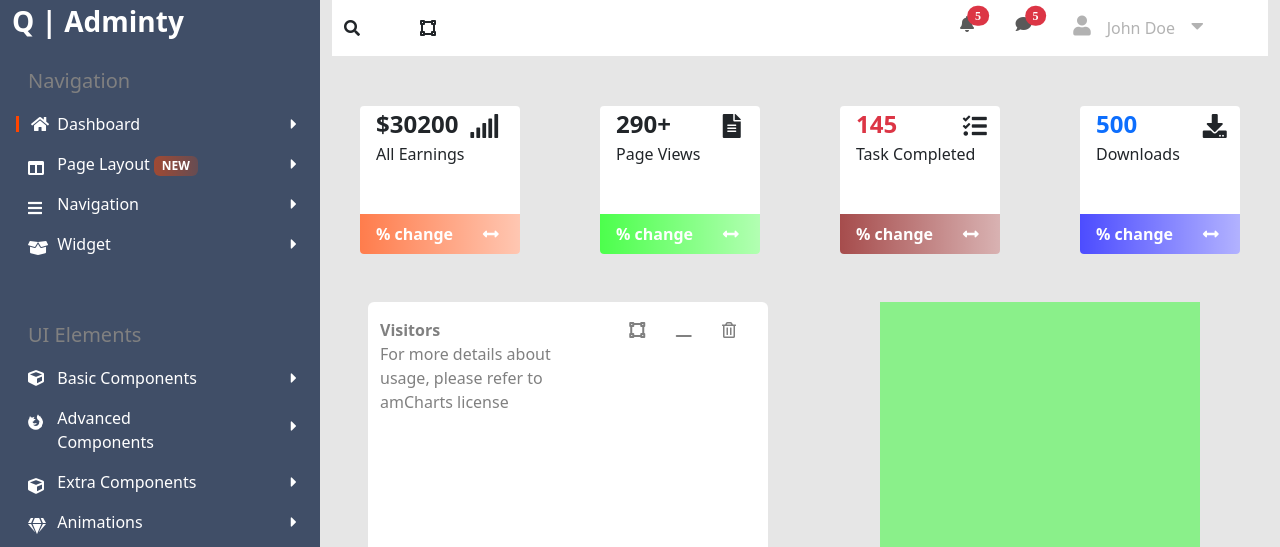
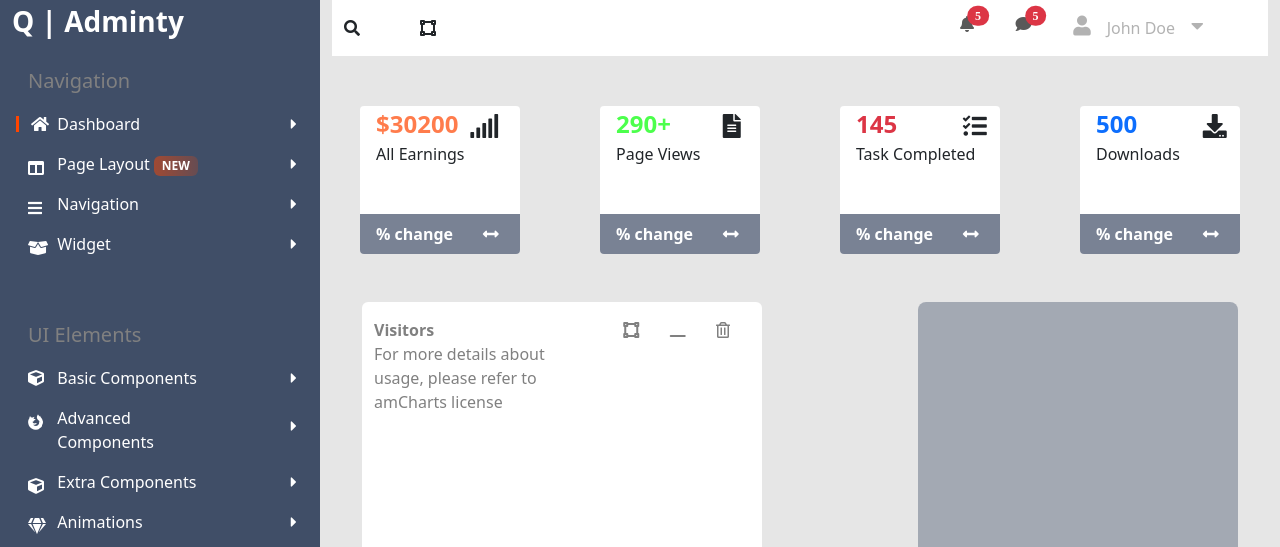
Before and after one commit to Emediong-Etuk/Q-Adminty-Dashboard, a plain HTML site: page index.html in a window 1280 px wide. Shown: the top 547 px of the page. Drawn offline with nearby package versions, Linux system fonts and the light colour scheme.

Commit message:
Changes to dashboard color and margins

```diff
--- a/index.css
+++ b/index.css
@@ -4,6 +4,10 @@
 
 .grey{
     color: grey;
+}
+
+.green{
+    color: rgba(0,255,0,0.7);
 }
 
 .orange-left{
@@ -14,20 +18,23 @@
      background: linear-gradient(to right, rgba(255,69,0,0.5), rgba(255,69,0,0.2));
 }
 
+.orange{
+    color:rgba(255, 69, 0,0.7);
+}
 .bgorange {
-    background: linear-gradient(to right, rgba(255, 69, 0, 0.7), rgba(255, 69, 0, 0.3));
+    background: rgba(64, 78, 103,0.7);
 }
 
 .bggreen {
-    background: linear-gradient(to right, rgba(0, 255, 0, 0.7), rgba(0, 255, 0, 0.3));
+    background: rgba(64, 78, 103,0.7);
 }
 
 .bgred {
-    background: linear-gradient(to right, rgba(128, 0, 0, 0.7), rgba(128, 0, 0, 0.3));
+    background: rgba(64, 78, 103,0.7);
 }
 
 .bgblue {
-    background: linear-gradient(to right, rgba(0, 0, 255, 0.7), rgba(0, 0, 255, 0.3));
+    background: rgba(64, 78, 103,0.7);
 }
 .bgwhite{
     background-color:white;
@@ -41,7 +48,7 @@
 }
 .green-blank{
     height: 250px !important;
-    background-color: rgba(0,255,0,0.4);
+    background-color:  rgba(64, 78, 103,0.4);
 }
 .greytext{
     color: grey;
--- a/index.html
+++ b/index.html
@@ -26,7 +26,6 @@
                     </div>
 
                 </div>
-
 
             </div>
             <div class="col-md-9">
@@ -203,7 +202,7 @@
                     </div>
                 </div>
                 <div class="row mt-5 justify-content-around gap-5 ">
-                    <div class="col-md-5 bg-body ms-3 rounded pt-3 greytext">
+                    <div class="col-md-5 bg-body  rounded pt-3 greytext">
                         <div class="row gap-3  ">
                             <p class="col-7"><b>Visitors</b><br>For more details about usage, please refer to amCharts
                                 license</p>
@@ -219,9 +218,9 @@
                         </div>
 
                     </div>
-                    <div class="col-md-4 me-5">
-                        <div class="row green-blank"></div>
-                        <div class="row white-blank">
+                    <div class="col-md-4 ms-4 rounded-3">
+                        <div class="row green-blank rounded-top-3"></div>
+                        <div class="row white-blank rounded-bottom-3">
                             <div class="row greytext ms-4 mt-1">Total completed project and earning</div>
                             <div class="row ms-1">
                                 <div class="col greytext align-items-center">
```
